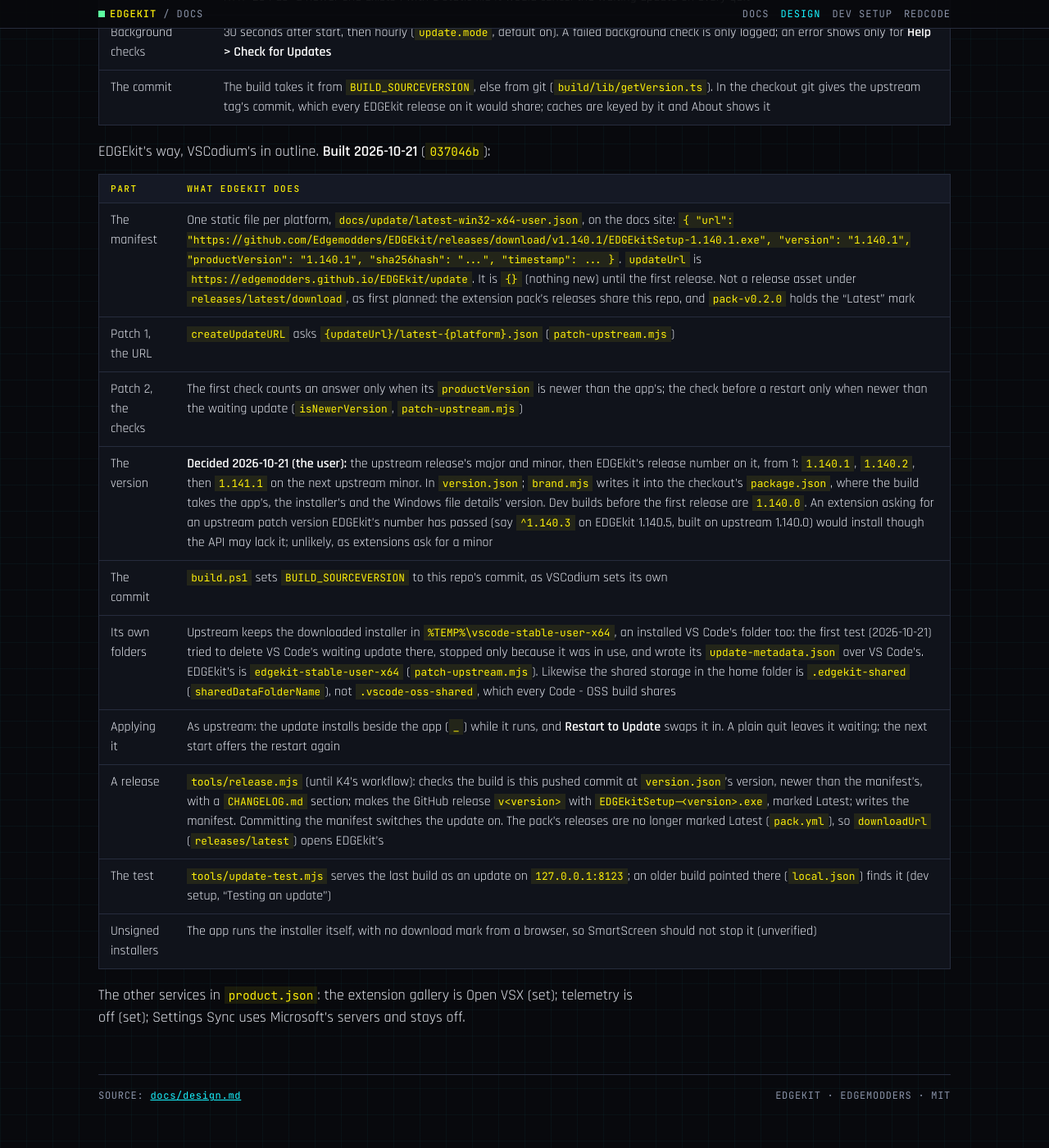
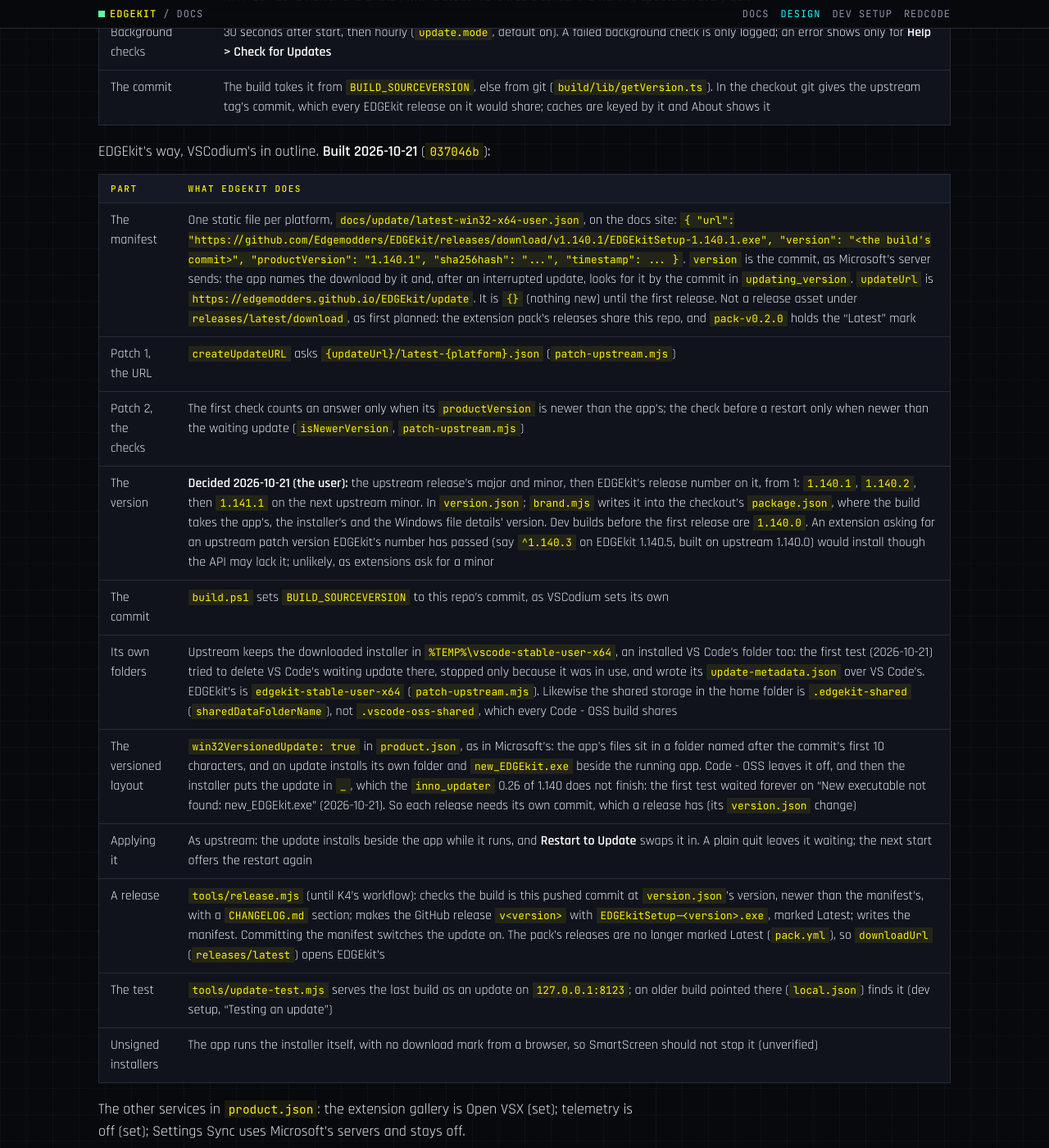
Before and after one commit to Edgemodders/EDGEkit, a Jekyll site: the page built from docs/design.md, in a window 1280 px wide and 1400 px high, scrolled down 12561 px. Shown: the whole window at 82% size. Built offline with Jekyll 4.4.1, drawn with Linux system fonts in a browser that asks for light colours; our own code applies the rules of GitHub Pages for plain Markdown files.

Commit message:
Updates: no background install, the restart runs the installer
The versioned layout needs Microsoft's own Electron build: stock Electron
finds no files in it, and the build's last step failed (ICU data). Without
it, 1.140's inno_updater never finishes a background update. So EDGEkit
turns background installs off: the update still downloads in the
background, and Restart to Update runs the installer over the closed app.

Co-Authored-By: Claude Opus 5.5 <noreply@anthropic.com>

```diff
--- a/docs/design.md
+++ b/docs/design.md
@@ -199,13 +199,14 @@ EDGEkit's way, VSCodium's in outline. **Built 2026-10-21** (`037046b`):
 
 | Part | What EDGEkit does |
 |---|---|
-| The manifest | One static file per platform, `docs/update/latest-win32-x64-user.json`, on the docs site: `{ "url": "https://github.com/Edgemodders/EDGEkit/releases/download/v1.140.1/EDGEkitSetup-1.140.1.exe", "version": "1.140.1", "productVersion": "1.140.1", "sha256hash": "...", "timestamp": ... }`. `updateUrl` is `https://edgemodders.github.io/EDGEkit/update`. It is `{}` (nothing new) until the first release. Not a release asset under `releases/latest/download`, as first planned: the extension pack's releases share this repo, and `pack-v0.2.0` holds the "Latest" mark |
+| The manifest | One static file per platform, `docs/update/latest-win32-x64-user.json`, on the docs site: `{ "url": "https://github.com/Edgemodders/EDGEkit/releases/download/v1.140.1/EDGEkitSetup-1.140.1.exe", "version": "<the build's commit>", "productVersion": "1.140.1", "sha256hash": "...", "timestamp": ... }`. `version` is the commit, as Microsoft's server sends: the app names the download by it and, after an interrupted update, looks for it by the commit in `updating_version`. `updateUrl` is `https://edgemodders.github.io/EDGEkit/update`. It is `{}` (nothing new) until the first release. Not a release asset under `releases/latest/download`, as first planned: the extension pack's releases share this repo, and `pack-v0.2.0` holds the "Latest" mark |
 | Patch 1, the URL | `createUpdateURL` asks `{updateUrl}/latest-{platform}.json` (`patch-upstream.mjs`) |
 | Patch 2, the checks | The first check counts an answer only when its `productVersion` is newer than the app's; the check before a restart only when newer than the waiting update (`isNewerVersion`, `patch-upstream.mjs`) |
 | The version | **Decided 2026-10-21 (the user):** the upstream release's major and minor, then EDGEkit's release number on it, from 1: `1.140.1`, `1.140.2`, then `1.141.1` on the next upstream minor. In `version.json`; `brand.mjs` writes it into the checkout's `package.json`, where the build takes the app's, the installer's and the Windows file details' version. Dev builds before the first release are `1.140.0`. An extension asking for an upstream patch version EDGEkit's number has passed (say `^1.140.3` on EDGEkit 1.140.5, built on upstream 1.140.0) would install though the API may lack it; unlikely, as extensions ask for a minor |
 | The commit | `build.ps1` sets `BUILD_SOURCEVERSION` to this repo's commit, as VSCodium sets its own |
 | Its own folders | Upstream keeps the downloaded installer in `%TEMP%\vscode-stable-user-x64`, an installed VS Code's folder too: the first test (2026-10-21) tried to delete VS Code's waiting update there, stopped only because it was in use, and wrote its `update-metadata.json` over VS Code's. EDGEkit's is `edgekit-stable-user-x64` (`patch-upstream.mjs`). Likewise the shared storage in the home folder is `.edgekit-shared` (`sharedDataFolderName`), not `.vscode-oss-shared`, which every Code - OSS build shares |
-| Applying it | As upstream: the update installs beside the app (`_`) while it runs, and **Restart to Update** swaps it in. A plain quit leaves it waiting; the next start offers the restart again |
+| The versioned layout | `win32VersionedUpdate: true` in `product.json`, as in Microsoft's: the app's files sit in a folder named after the commit's first 10 characters, and an update installs its own folder and `new_EDGEkit.exe` beside the running app. Code - OSS leaves it off, and then the installer puts the update in `_`, which the `inno_updater` 0.26 of 1.140 does not finish: the first test waited forever on "New executable not found: new_EDGEkit.exe" (2026-10-21). So each release needs its own commit, which a release has (its `version.json` change) |
+| Applying it | As upstream: the update installs beside the app while it runs, and **Restart to Update** swaps it in. A plain quit leaves it waiting; the next start offers the restart again |
 | A release | `tools/release.mjs` (until K4's workflow): checks the build is this pushed commit at `version.json`'s version, newer than the manifest's, with a `CHANGELOG.md` section; makes the GitHub release `v<version>` with `EDGEkitSetup-<version>.exe`, marked Latest; writes the manifest. Committing the manifest switches the update on. The pack's releases are no longer marked Latest (`pack.yml`), so `downloadUrl` (`releases/latest`) opens EDGEkit's |
 | The test | `tools/update-test.mjs` serves the last build as an update on `127.0.0.1:8123`; an older build pointed there (`local.json`) finds it (dev setup, "Testing an update") |
 | Unsigned installers | The app runs the installer itself, with no download mark from a browser, so SmartScreen should not stop it (unverified) |
--- a/product/product.json
+++ b/product/product.json
@@ -5,8 +5,6 @@
   "applicationName": "edgekit",
   "quality": "stable",
   "dataFolderName": ".edgekit",
-  "//win32VersionedUpdate": "Updates (design, \"Updates\"): the app's files in a folder named after the commit, so a background update installs beside the running app and Restart to Update swaps it in. The installer and inno_updater 0.26 of 1.140 only finish a background update this way (found 2026-10-21); Microsoft's own product.json sets it, Code - OSS's does not.",
-  "win32VersionedUpdate": true,
   "//sharedDataFolderName": "Shared storage (in the home folder). Upstream's .vscode-oss-shared is shared by every Code - OSS build, VSCodium's too (found 2026-10-21).",
   "sharedDataFolderName": ".edgekit-shared",
   "win32MutexName": "edgekit",
```
Also changed, not shown: docs/dev-setup.md (+2 -2 lines), tools/patch-upstream.mjs (+11 -0 lines).
